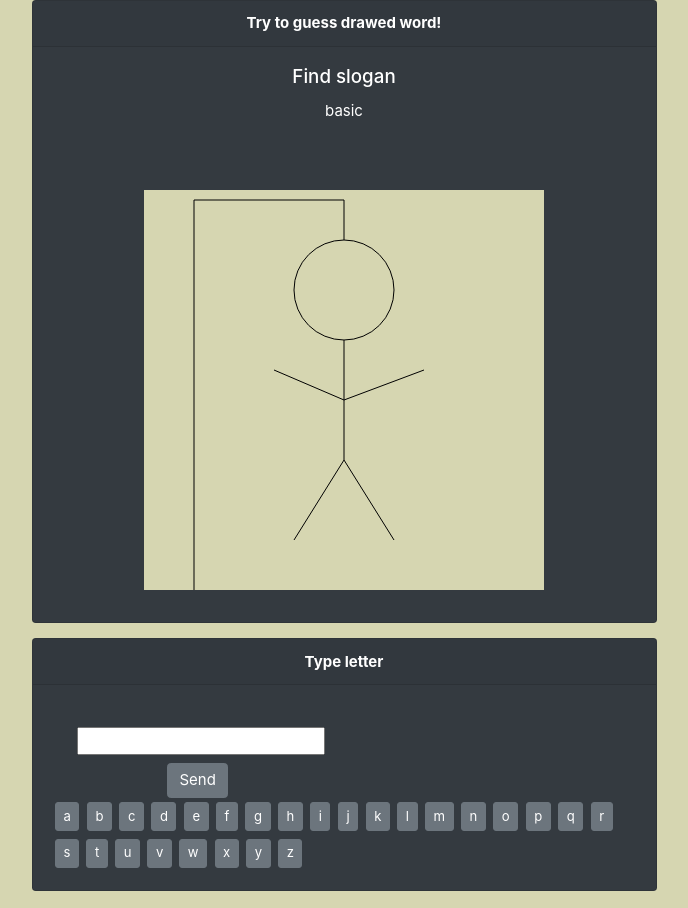
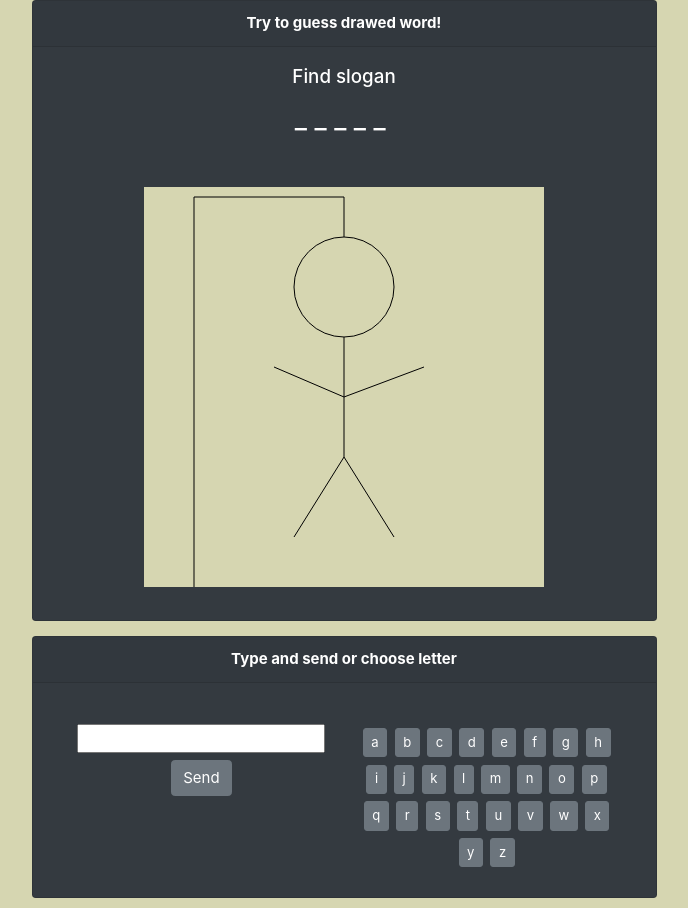
Before and after one commit to Kondziowsky/hangman, an Angular app: page /hangman in a window 1280 px wide. Shown: the top 908 px of the page, without its empty margins (296-984 px from the left). Built offline with nearby package versions, Linux system fonts and the light colour scheme.

Commit message:
Added main functions for letters and modal with ngbootstrap

```diff
--- a/package.json
+++ b/package.json
@@ -19,6 +19,7 @@
     "@angular/platform-browser": "~8.2.13",
     "@angular/platform-browser-dynamic": "~8.2.13",
     "@angular/router": "~8.2.13",
+    "@ng-bootstrap/ng-bootstrap": "5.0.0",
     "bootstrap": "^4.1.3",
     "rxjs": "~6.4.0",
     "tslib": "^1.10.0",
--- a/src/app/app.module.ts
+++ b/src/app/app.module.ts
@@ -4,12 +4,14 @@ import { AppRoutingModule } from './app-routing.module';
 import { AppComponent } from './app.component';
 import {ComponentsModule} from './components/components.module';
 import {HttpClientModule} from '@angular/common/http';
+import {NgbModule} from '@ng-bootstrap/ng-bootstrap';
 
 @NgModule({
   declarations: [
     AppComponent,
   ],
   imports: [
+    NgbModule,
     BrowserModule,
     AppRoutingModule,
     ComponentsModule,
--- a/src/app/components/components.module.ts
+++ b/src/app/components/components.module.ts
@@ -1,14 +1,19 @@
 import { NgModule } from '@angular/core';
 import { CommonModule } from '@angular/common';
 import { FooterComponent } from './footer/footer.component';
+import { ModalGameOverComponent } from './modal-game-over/modal-game-over.component';
 
 @NgModule({
-    declarations: [FooterComponent],
+    declarations: [FooterComponent, ModalGameOverComponent],
     exports: [
         FooterComponent,
+      ModalGameOverComponent
     ],
     imports: [
         CommonModule
-    ]
+    ],
+  entryComponents: [
+    ModalGameOverComponent
+  ]
 })
 export class ComponentsModule { }
--- /dev/null
+++ b/src/app/components/modal-game-over/modal-game-over.component.html
@@ -0,0 +1,12 @@
+<div class="modal-header">
+  <h4 class="modal-title">Hi there!</h4>
+  <button type="button" class="close" aria-label="Close" (click)="activeModal.dismiss('Cross click')">
+    <span aria-hidden="true">&times;</span>
+  </button>
+</div>
+<div class="modal-body">
+  <p>Hello, !</p>
+</div>
+<div class="modal-footer">
+  <button type="button" class="btn btn-outline-dark" (click)="activeModal.close('Close click')">Close</button>
+</div>
--- /dev/null
+++ b/src/app/components/modal-game-over/modal-game-over.component.ts
@@ -0,0 +1,16 @@
+import { Component, OnInit } from '@angular/core';
+import {NgbActiveModal} from '@ng-bootstrap/ng-bootstrap';
+
+@Component({
+  selector: 'app-modal-game-over',
+  templateUrl: './modal-game-over.component.html',
+  styleUrls: ['./modal-game-over.component.sass']
+})
+export class ModalGameOverComponent implements OnInit {
+
+  constructor(public activeModal: NgbActiveModal) { }
+
+  ngOnInit() {
+  }
+
+}
--- a/src/app/main/hangman-game/hangman-game.component.html
+++ b/src/app/main/hangman-game/hangman-game.component.html
@@ -3,9 +3,8 @@
   <div class="card-body">
 <!--    <h5 class="card-title">You can type words on your keyboard or click on card below</h5>-->
     <h5 class="card-title">Find slogan</h5>
-    <p class="card-text">
-      {{ randomizedStrings[0] }}
-    </p>
+    <p class="card-text"></p>
+    <span class="mr-2 h3" *ngFor="let letter of hidedSlogan">{{letter.found ? letter.char : '_'}}</span>
     <div class="container">
       <div class="row p-2">
         <div class="col-12 mx-auto">
@@ -17,29 +16,24 @@
 </div>
 
 <div class="card text-center text-white bg-dark mb-3 w-50 mx-auto">
-  <div class="card-header font-weight-bold">Type letter</div>
+  <div class="card-header font-weight-bold">Type and send or choose letter</div>
   <div class="card-body">
     <h5 class="card-title"></h5>
     <p class="card-text"></p>
     <div class="container">
       <div class="row p-2">
-        <div class="col-12 col-md-6">
+        <div class="col-6 col-md-6">
           <label for="type" class="font-weight-bold"></label>
-          <input id="type" type="text" maxlength="1" onlyLetter #type />
+          <input id="type" type="text" maxlength="1" onlyLetter [(ngModel)]="typedLetter" />
+          <button type="button" class="btn btn-secondary m-2" (click)="checkLetter({name : typedLetter})">Send</button>
         </div>
-      </div>
-      <div class="row">
-        <div class="col-12 col-md-6">
-          <button type="button" class="btn btn-secondary" (click)="sendTypedLetter(type.value)">Send</button>
-        </div>
-      </div>
-      <div class="row">
-        <div class="" *ngFor="let letter of letters; let i = index">
-          <button type="button" class="btn btn-secondary btn-sm m-1" [disabled]="letter?.chosen" (click)="checkLetter(letter)">{{letter?.name}}</button>
+        <div class="col-6 col-md-6">
+          <button type="button" class="btn btn-secondary btn-sm m-1" *ngFor="let letter of letters; let i = index" [disabled]="letter?.chosen" (click)="checkLetter(letter)">{{letter?.name}}</button>
         </div>
       </div>
     </div>
   </div>
 </div>
+<button type="button" class="btn btn-secondary m-2" (click)="sendTypedLetter('a')">Send</button>
 
 <pre>randomizedStrings: {{ randomizedStrings | json }}</pre>
--- a/src/app/main/hangman-game/hangman-game.component.ts
+++ b/src/app/main/hangman-game/hangman-game.component.ts
@@ -1,6 +1,8 @@
 import {Component, ElementRef, OnInit, ViewChild} from '@angular/core';
 import {ActivatedRoute} from '@angular/router';
 import {ObjectOfLettersPattern} from '../../shared/models/objectOfLettersPattern';
+import {NgbModal} from '@ng-bootstrap/ng-bootstrap';
+import {ModalGameOverComponent} from '../../components/modal-game-over/modal-game-over.component';
 
 @Component({
   selector: 'app-hangman-game',
@@ -15,7 +17,10 @@ export class HangmanGameComponent implements OnInit {
   stringsArray: [];
   randomizedStrings: any;
   letters: Array<ObjectOfLettersPattern>;
-  constructor(private route: ActivatedRoute) { }
+  hidedSlogan;
+  typedLetter;
+  constructor(private route: ActivatedRoute,
+              private modalService: NgbModal) { }
 
   ngOnInit() {
     this.stringsArray = this.route.snapshot.data.tablicaHasel.ArrayOfStrings;
@@ -49,6 +54,7 @@ export class HangmanGameComponent implements OnInit {
     this.ctx.stroke();
 
     this.makeLetters();
+    this.chooseHidedSlogan();
   }
 
   drawCanvas() {
@@ -61,15 +67,26 @@ export class HangmanGameComponent implements OnInit {
   }
 
   makeLetters() {
-    debugger;
     const word = ('abcdefghijklmnopqrstuvwxyz');
     this.letters = word.split('').map((char) => {
       return { name: char, chosen: false };
     });
+
+  }
+
+  chooseHidedSlogan() {
+    if (this.randomizedStrings.length > 0) {
+      this.hidedSlogan = this.randomizedStrings[0].split('').map( ch => {
+        return {char: ch, found: false};
+      });
+    } else {
+      debugger;
+      this.openEndGameModal(true);
+    }
   }
 
   sendTypedLetter(val) {
-
+    this.ngOnInit();
   }
 
   checkLetter(val) {
@@ -79,12 +96,49 @@ export class HangmanGameComponent implements OnInit {
           x.chosen = true;
         }
       });
+      this.hidedSlogan.find((x) => {
+        if (x.char === val.name) {
+          x.found = true;
+        }
+      });
+      this.typedLetter = null;
     }
+    const isFound = this.allLettersTrue();
+    if (isFound) {
+      this.randomizedStrings.shift();
+      this.chooseHidedSlogan();
+    }
+  }
+
+  private allLettersTrue() {
+    for (const letter of this.hidedSlogan) {
+      if (!letter.found) {
+        return false;
+      }
+      // if(something_wrong) break;
+    }
+    return true;
+    //  this.hidedSlogan.forEach( letter => {
+    //   if (!letter.found) { return false; }
+    // });
+    //  return true;
+    // console.log(isFound);
   }
 
   private randomizeFiveStrings() {
     const arr = [...this.stringsArray];
-    return[...Array(5)].map( () => arr.splice(Math.floor(Math.random() * arr.length), 1)[0] );
+    return[...Array(1)].map( () => arr.splice(Math.floor(Math.random() * arr.length), 1)[0] );
+  }
+
+  private openEndGameModal(success: boolean) {
+    const modalGameOver = this.modalService.open(ModalGameOverComponent, {size: 'sm', });
+    modalGameOver.result.then(
+      (result) => {
+        debugger;
+      },
+      (err) => {
+        debugger;
+      });
   }
 
 }
--- a/src/app/main/main.module.ts
+++ b/src/app/main/main.module.ts
@@ -4,7 +4,8 @@ import {MainRoutingModule} from './main-routing.module';
 import {ComponentsModule} from '../components/components.module';
 import { InitPageComponent } from './init-page/init-page.component';
 import { HangmanGameComponent } from './hangman-game/hangman-game.component';
-import {SharedModule} from "../shared/shared.module";
+import {SharedModule} from '../shared/shared.module';
+import {FormsModule} from '@angular/forms';
 
 @NgModule({
   declarations: [InitPageComponent, HangmanGameComponent],
@@ -13,6 +14,7 @@ import {SharedModule} from "../shared/shared.module";
         MainRoutingModule,
         ComponentsModule,
         SharedModule,
-    ]
+        FormsModule,
+    ],
 })
 export class MainModule { }
```
Also changed, not shown: src/app/components/modal-game-over/modal-game-over.component.sass (added), 1 other file (tests, documents, lock files or other folders).
